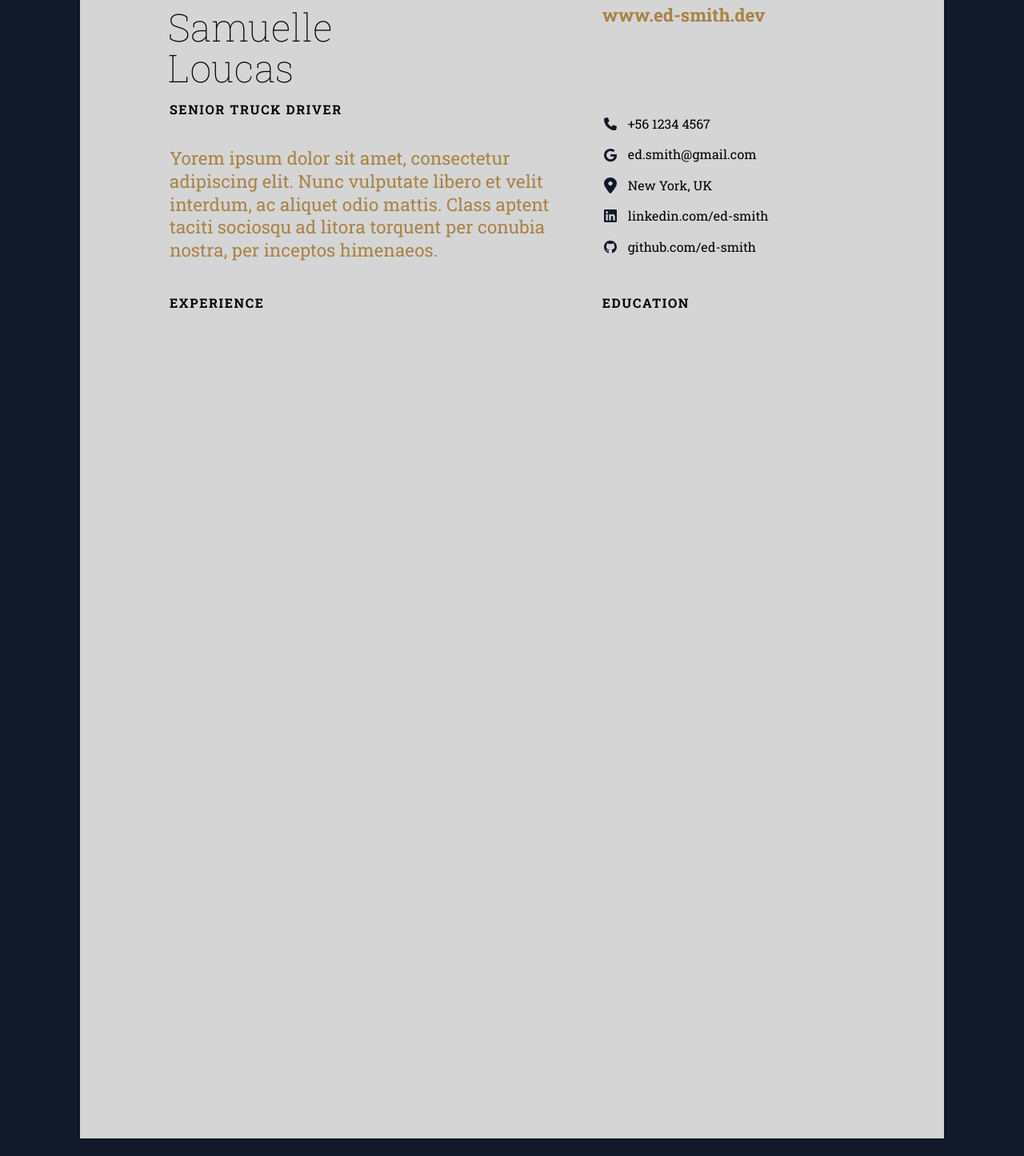
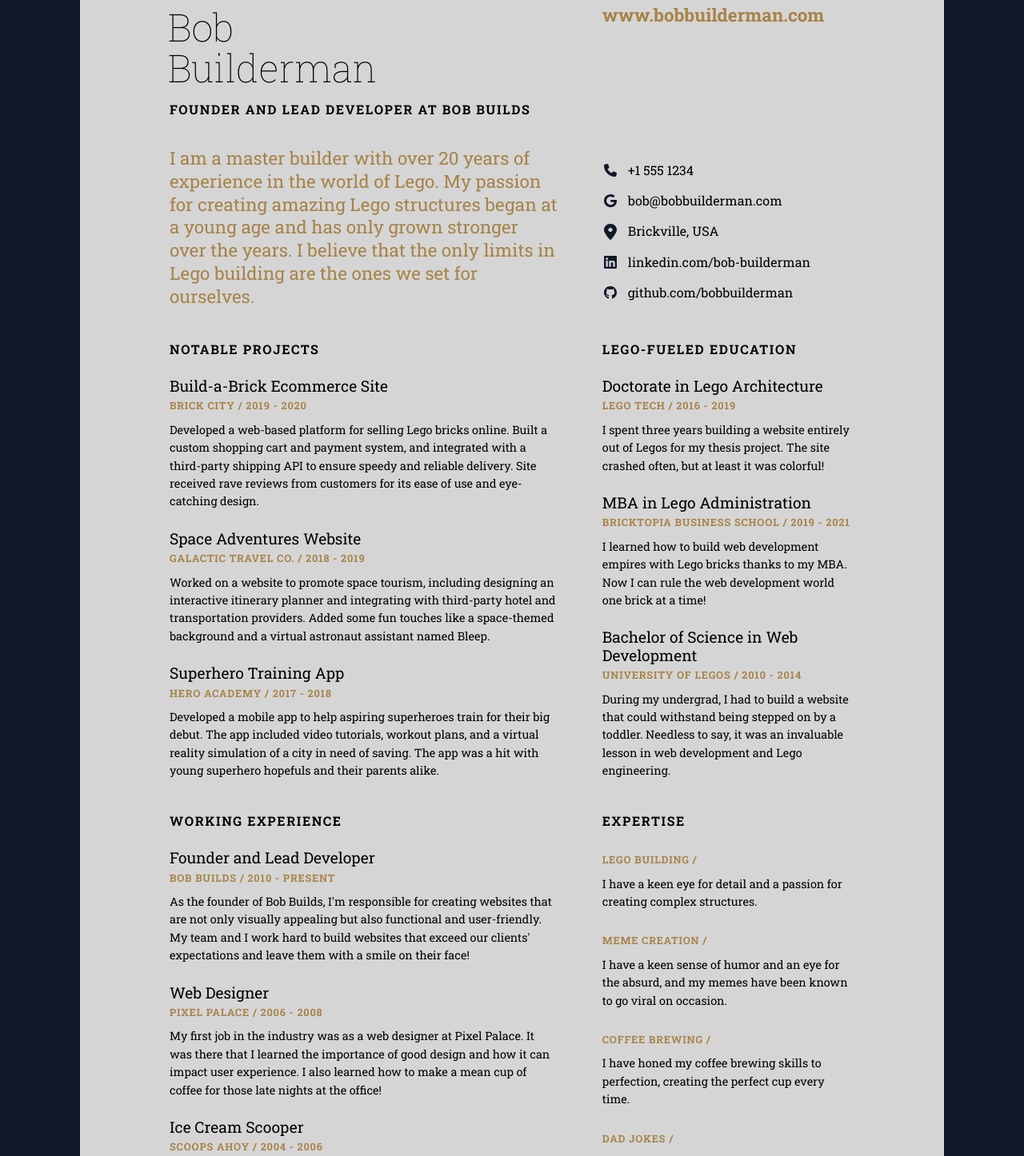
Before and after one commit to hello-damiro/cv-maker, a React (Create React App) app: page / in a window 1280 px wide. Shown: the part 220-1666 px from the top of the page at 80% size. Built offline with nearby package versions, Linux system fonts and the light colour scheme.

Commit message:
working alpha version

```diff
--- a/package.json
+++ b/package.json
@@ -10,6 +10,7 @@
         "react": "^18.2.0",
         "react-dom": "^18.2.0",
         "react-scripts": "5.0.1",
+        "react-uuid": "^2.0.0",
         "web-vitals": "^2.1.4"
     },
     "scripts": {
--- a/src/components/CV.jsx
+++ b/src/components/CV.jsx
@@ -6,8 +6,10 @@ import CVMain from './CVMain';
 function CV() {
     return (
         <Paper>
+            <div className="vertical-space"></div>
             <CVHeader />
             <CVMain />
+            <div className="vertical-space"></div>
         </Paper>
     );
 }
--- a/src/components/CVHeader.jsx
+++ b/src/components/CVHeader.jsx
@@ -1,34 +1,31 @@
-import React from 'react';
+import React, { useState } from 'react';
 import About from './shared/About';
 import Person from './shared/Person';
 import Website from './shared/Website';
 import Links from './shared/Links';
+import cvData from '../data/CVData';
 
 function CVHeader() {
+    const [data] = useState(cvData);
     return (
         <div>
-            <div className="vertical-space"></div>
             <div className="cv-header">
                 <div className="left">
                     <Person
-                        firstname={'Samuelle'}
-                        lastname={'Loucas'}
-                        position={'Senior Truck Driver'}
+                        firstname={data.firstname}
+                        lastname={data.lastname}
+                        position={data.position}
                     />
-                    <About
-                        about={
-                            'Yorem ipsum dolor sit amet, consectetur adipiscing elit. Nunc vulputate libero et velit interdum, ac aliquet odio mattis. Class aptent taciti sociosqu ad litora torquent per conubia nostra, per inceptos himenaeos.'
-                        }
-                    />
+                    <About about={data.about} />
                 </div>
                 <div className="right">
-                    <Website website={'www.ed-smith.dev'} />
+                    <Website website={data.website} />
                     <Links
-                        phone={'+56 1234 4567'}
-                        gmail={'ed.smith@gmail.com'}
-                        location={'New York, UK'}
-                        linkedin={'linkedin.com/ed-smith'}
-                        github={'github.com/ed-smith'}
+                        phone={data.contacts.phone}
+                        gmail={data.contacts.email}
+                        location={data.contacts.location}
+                        linkedin={data.contacts.linkedin}
+                        github={data.contacts.github}
                     />
                 </div>
             </div>
--- a/src/components/CVMain.jsx
+++ b/src/components/CVMain.jsx
@@ -1,14 +1,18 @@
-import React from 'react';
+import React, { useState } from 'react';
 import SectionGroup from './shared/SectionGroup';
+import cvData from '../data/CVData';
 
 function CVMain() {
+    const [data] = useState(cvData);
     return (
         <div className="cv-main">
             <div className="left">
-                <SectionGroup sectionTitle={'Experience'} />
+                <SectionGroup cvdata={data} sectionTitle={'projects'} />
+                <SectionGroup cvdata={data} sectionTitle={'experience'} />
             </div>
             <div className="right">
-                <SectionGroup sectionTitle={'Education'} />
+                <SectionGroup cvdata={data} sectionTitle={'education'} />
+                <SectionGroup cvdata={data} sectionTitle={'expertise'} />
             </div>
         </div>
     );
--- a/src/components/shared/EditButtons.jsx
+++ b/src/components/shared/EditButtons.jsx
@@ -20,7 +20,7 @@ function EditButtons({ modeStatus, deleteIndex }) {
                     type="button"
                 />
             ) : null}
-            <button onClick={deleteIndex} className="btn-close" type="button" />
+            {/* <button onClick={deleteIndex} className="btn-close" type="button" /> */}
         </div>
     );
 }
--- a/src/components/shared/SectionGroup.jsx
+++ b/src/components/shared/SectionGroup.jsx
@@ -1,24 +1,21 @@
-import React from 'react';
-import { useState } from 'react';
+import React, { useState, useEffect } from 'react';
+import uuid from 'react-uuid';
 import Section from './Section';
 
-function SectionGroup({ sectionTitle }) {
+function SectionGroup({ cvdata, sectionTitle }) {
     const [editMode, setEditMode] = useState(false);
     const handleTitleEditBtn = () => setEditMode(!editMode);
-    const handleTitleCloseBtn = () => console.log('x');
+    // const handleTitleCloseBtn = () => console.log('x');
 
     const [inputSectionTitle, setInputSectionTitle] = useState(sectionTitle);
     const handleSectionTitleChange = (e) => setInputSectionTitle(e.currentTarget.value);
 
-    const [index, setIndex] = useState(0);
     const [sections, setSections] = useState([]);
 
-    const handleTitlePlusBtn = () => {
-        setSections((prevSections) => [
-            ...prevSections,
-            { id: index, item: renderTemplateSection(index) },
-        ]);
-        setIndex((prevIndex) => prevIndex + 1);
+    const addSection = () => {
+        const id = uuid();
+        const newSection = { id: id, item: renderTemplateSection(id) };
+        setSections((prevSections) => [newSection, ...prevSections]);
     };
 
     const deleteThis = (id) => {
@@ -26,21 +23,44 @@ function SectionGroup({ sectionTitle }) {
     };
 
     const renderTemplateSection = (id) => {
-        const title = 'Awesome title';
         return (
             <Section
                 key={id}
                 index={id}
-                title={id + ' - ' + title}
-                institution={'Alphabet Inc'}
-                dates={'2021 - Present'}
+                title={`Title`}
+                institution={'Institution'}
+                dates={'Year - year'}
                 details={
-                    'Yorem ipsum dolor sit amet, consectetur adipiscing elit. Nunc vulputate libero et velit interdum, ac aliquet odio mattis. Class aptent taciti sociosqu ad litora torquent per conubia nostra, per  consectetur adipiscing elit. Nunc vulputate libero et velit interdum, ac aliquet odio mattis. Class aptent taciti sociosqu ad litora torquent inceptos himenaeos.'
+                    'Some description, preferably in paragraph form. Ideally you should describe what you do in 3-4 lines. Some accomplishments, daily tasks and generally some functional information that you did during this time on this institution.'
                 }
                 deleteThis={() => deleteThis(id)}
             />
         );
     };
+
+    useEffect(() => {
+        const dataTitle = cvdata[sectionTitle].title;
+        setInputSectionTitle(dataTitle);
+        const data = cvdata[sectionTitle].sections;
+        const newSections = data.map((datum) => {
+            const id = uuid();
+            return {
+                id: id,
+                item: (
+                    <Section
+                        key={id}
+                        index={id}
+                        title={datum.title}
+                        institution={datum.institution}
+                        dates={datum.dates}
+                        details={datum.details}
+                        deleteThis={() => deleteThis(id)}
+                    />
+                ),
+            };
+        });
+        setSections(newSections);
+    }, []);
 
     return (
         <>
@@ -57,11 +77,7 @@ function SectionGroup({ sectionTitle }) {
                 </div>
                 <div className="btns">
                     {!editMode && (
-                        <button
-                            onClick={() => handleTitlePlusBtn()}
-                            className="btn-plus"
-                            type="button"
-                        />
+                        <button onClick={() => addSection()} className="btn-plus" type="button" />
                     )}
                     {!editMode && (
                         <button
@@ -77,11 +93,11 @@ function SectionGroup({ sectionTitle }) {
                             type="button"
                         />
                     )}
-                    <button
+                    {/* <button
                         onClick={() => handleTitleCloseBtn()}
                         className="btn-close"
                         type="button"
-                    />
+                    /> */}
                 </div>
             </div>
             <div>{sections.map((section) => section.item)}</div>
--- a/src/data/CVData.js
+++ b/src/data/CVData.js
@@ -1,80 +1,119 @@
-const cvData = [
-    {
-        firstName: 'Edward',
-        lastName: 'Smith',
-        position: 'Full stack front-end Developer',
-        website: 'www.ed-smith.dev',
-        contacts: [
-            {
-                phone: '+56 1234 4567',
-                gmail: 'ed.smith@gmail.com',
-                location: 'New York, UK',
-                linkedin: 'linkedin.com/ed-smith',
-                github: 'github.com/ed-smith',
+const cvData = {
+    firstname: 'Bob',
+    lastname: 'Builderman',
+    position: 'Founder and Lead Developer at Bob Builds',
+    website: 'www.bobbuilderman.com',
+    about: 'I am a master builder with over 20 years of experience in the world of Lego. My passion for creating amazing Lego structures began at a young age and has only grown stronger over the years. I believe that the only limits in Lego building are the ones we set for ourselves.',
+    contacts: {
+        phone: '+1 555 1234',
+        email: 'bob@bobbuilderman.com',
+        location: 'Brickville, USA',
+        linkedin: 'linkedin.com/bob-builderman',
+        github: 'github.com/bobbuilderman',
     },
-        ],
+    experience: {
+        title: 'Working Experience',
         sections: [
             {
-                sectionTitle: 'Experience',
-                section: [
-                    {
-                        title: 'Senior Frond-end Developer',
-                        institution: 'alphabet inc',
-                        dates: '2021 - PRESENT',
+                title: 'Founder and Lead Developer',
+                institution: 'Bob Builds',
+                dates: '2010 - PRESENT',
                 details:
-                            'Yorem ipsum dolor sit amet, consectetur adipiscing elit. Nunc vulputate libero et velit interdum, ac aliquet odio mattis. Class aptent taciti sociosqu ad litora torquent per conubia nostra, per inceptos himenaeos.',
+                    "As the founder of Bob Builds, I'm responsible for creating websites that are not only visually appealing but also functional and user-friendly. My team and I work hard to build websites that exceed our clients' expectations and leave them with a smile on their face!",
             },
             {
-                        title: 'Junior Frond-end Developer',
-                        institution: 'Meta Inc',
-                        dates: '2019 - 2021',
+                title: 'Web Designer',
+                institution: 'Pixel Palace',
+                dates: '2006 - 2008',
                 details:
-                            'Yorem ipsum dolor sit amet, consectetur adipiscing elit. Nunc vulputate libero et velit interdum, ac aliquet odio mattis. Class aptent taciti sociosqu ad litora torquent per conubia nostra, per inceptos himenaeos.',
+                    'My first job in the industry was as a web designer at Pixel Palace. It was there that I learned the importance of good design and how it can impact user experience. I also learned how to make a mean cup of coffee for those late nights at the office!',
             },
             {
-                        title: 'Graphic Designer',
-                        institution: 'Unsplash Inc',
-                        dates: '2018 - 2019',
+                title: 'Ice Cream Scooper',
+                institution: 'Scoops Ahoy',
+                dates: '2004 - 2006',
                 details:
-                            'Yorem ipsum dolor sit amet, consectetur adipiscing elit. Nunc vulputate libero et velit interdum, ac aliquet odio mattis. Class aptent taciti sociosqu ad litora torquent per conubia nostra, per inceptos himenaeos.',
-                    },
-                    {
-                        title: 'Dish Washer',
-                        institution: 'Gerry’s Grill',
-                        dates: '2014 - 2018',
-                        details:
-                            'Yorem ipsum dolor sit amet, consectetur adipiscing elit. Nunc vulputate libero et velit interdum, ac aliquet odio mattis. Class aptent taciti sociosqu ad litora torquent per conubia nostra, per inceptos himenaeos.',
+                    'Before I discovered my love for web development, I scooped ice cream at Scoops Ahoy. It was there that I learned the importance of customer service and how to make the perfect scoop of ice cream!',
             },
         ],
     },
+    education: {
+        title: 'Lego-Fueled Education',
+        sections: [
             {
-                sectionTitle: 'Education',
-                section: [
-                    {
-                        title: 'Doctorate Degree, Mathematics',
-                        institution: 'Yale University, Undergraduate',
-                        dates: '2017 - 2019',
+                title: 'Doctorate in Lego Architecture',
+                institution: 'Lego Tech',
+                dates: '2016 - 2019',
                 details:
-                            'Yorem ipsum dolor sit amet, consectetur adipiscing elit. Nunc vulputate libero et velit interdum, ac aliquet odio mattis. Class aptent taciti sociosqu ad litora torquent per conubia nostra, per inceptos himenaeos.',
+                    'I spent three years building a website entirely out of Legos for my thesis project. The site crashed often, but at least it was colorful!',
             },
             {
-                        title: 'Masters Degree, Computer Science',
-                        institution: 'Prinston University,  Graduate',
-                        dates: '2015 - 2017',
+                title: 'MBA in Lego Administration',
+                institution: 'Bricktopia Business School',
+                dates: '2019 - 2021',
                 details:
-                            'Yorem ipsum dolor sit amet, consectetur adipiscing elit. Nunc vulputate libero et velit interdum, ac aliquet odio mattis. Class aptent taciti sociosqu ad litora torquent per conubia nostra, per inceptos himenaeos.',
+                    'I learned how to build web development empires with Lego bricks thanks to my MBA. Now I can rule the web development world one brick at a time!',
             },
             {
-                        title: 'Bachelors Degree, Physics',
-                        institution: 'Campbell College,  Graduate',
-                        dates: '2011 - 2015',
+                title: 'Bachelor of Science in Web Development',
+                institution: 'University of Legos',
+                dates: '2010 - 2014',
                 details:
-                            'Yorem ipsum dolor sit amet, consectetur adipiscing elit. Nunc vulputate libero et velit interdum, ac aliquet odio mattis. Class aptent taciti sociosqu ad litora torquent per conubia nostra, per inceptos himenaeos.',
+                    'During my undergrad, I had to build a website that could withstand being stepped on by a toddler. Needless to say, it was an invaluable lesson in web development and Lego engineering.',
             },
         ],
     },
+    projects: {
+        title: 'Notable Projects',
+        sections: [
+            {
+                title: 'Build-a-Brick Ecommerce Site',
+                institution: 'Brick City',
+                dates: '2019 - 2020',
+                details:
+                    'Developed a web-based platform for selling Lego bricks online. Built a custom shopping cart and payment system, and integrated with a third-party shipping API to ensure speedy and reliable delivery. Site received rave reviews from customers for its ease of use and eye-catching design.',
+            },
+            {
+                title: 'Space Adventures Website',
+                institution: 'Galactic Travel Co.',
+                dates: '2018 - 2019',
+                details:
+                    'Worked on a website to promote space tourism, including designing an interactive itinerary planner and integrating with third-party hotel and transportation providers. Added some fun touches like a space-themed background and a virtual astronaut assistant named Bleep.',
+            },
+            {
+                title: 'Superhero Training App',
+                institution: 'Hero Academy',
+                dates: '2017 - 2018',
+                details:
+                    'Developed a mobile app to help aspiring superheroes train for their big debut. The app included video tutorials, workout plans, and a virtual reality simulation of a city in need of saving. The app was a hit with young superhero hopefuls and their parents alike.',
+            },
         ],
     },
-];
+    expertise: {
+        title: 'Expertise',
+        sections: [
+            {
+                institution: 'Lego Building',
+                details:
+                    'I have a keen eye for detail and a passion for creating complex structures.',
+            },
+            {
+                institution: 'Meme Creation',
+                details:
+                    'I have a keen sense of humor and an eye for the absurd, and my memes have been known to go viral on occasion.',
+            },
+            {
+                institution: 'Coffee Brewing',
+                details:
+                    'I have honed my coffee brewing skills to perfection, creating the perfect cup every time.',
+            },
+            {
+                institution: 'Dad Jokes',
+                details:
+                    'I have already mastered the art of the dad joke, with a joke for every occasion',
+            },
+        ],
+    },
+};
 
 export default cvData;
--- a/src/styles/cv-main.css
+++ b/src/styles/cv-main.css
@@ -25,6 +25,7 @@
     text-transform: uppercase;
     letter-spacing: 0.1rem;
     margin-top: 16px;
+    min-height: 46px;
 }
 
 .section {
--- a/src/styles/index.css
+++ b/src/styles/index.css
@@ -51,7 +51,7 @@ a:hover {
 
 .paper {
     width: var(--paper-w);
-    height: var(--paper-h);
+    /* height: var(--paper-h); */
     background: var(--gray);
 }
 
```
Also changed, not shown: 1 other file (tests, documents, lock files or other folders). Lines whose indentation alone changed are shown as unchanged.
